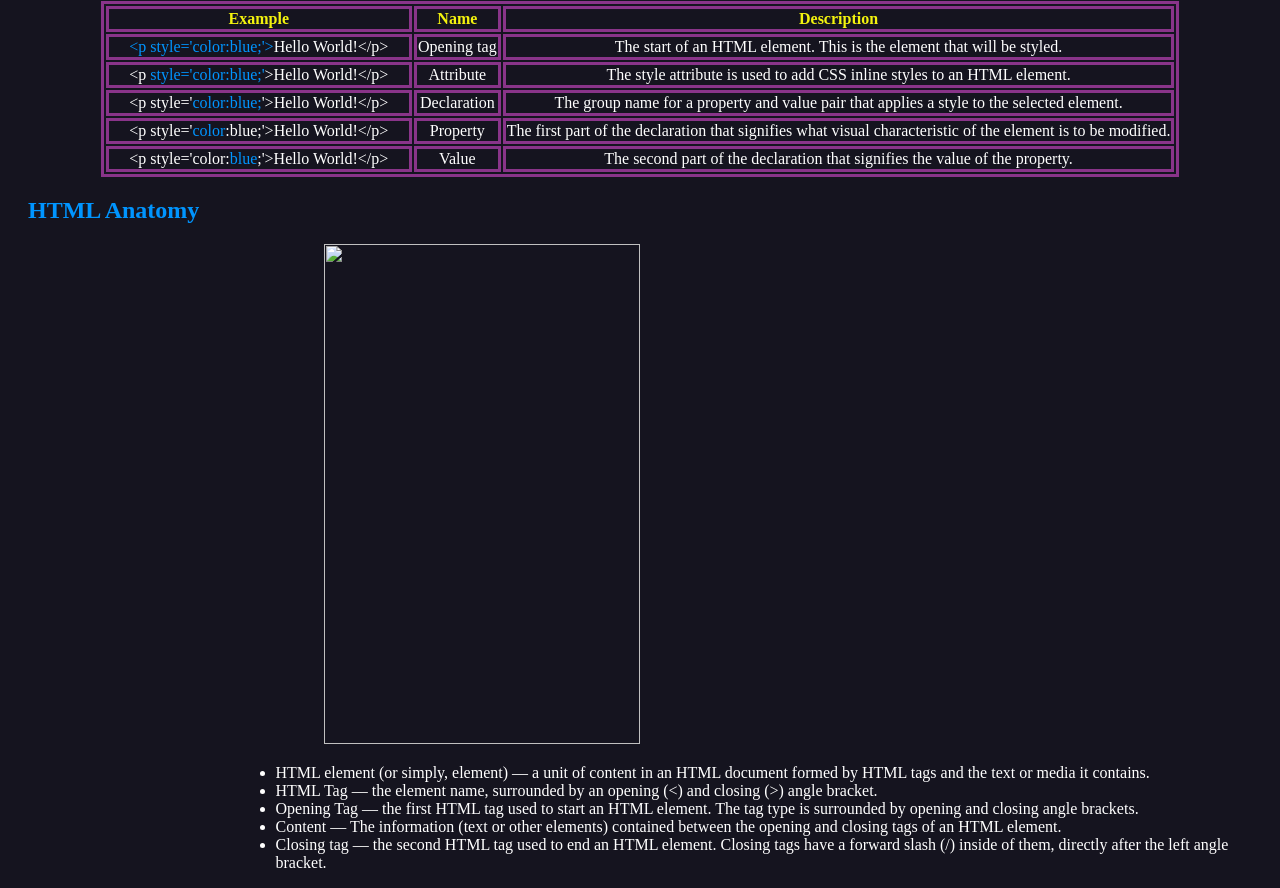
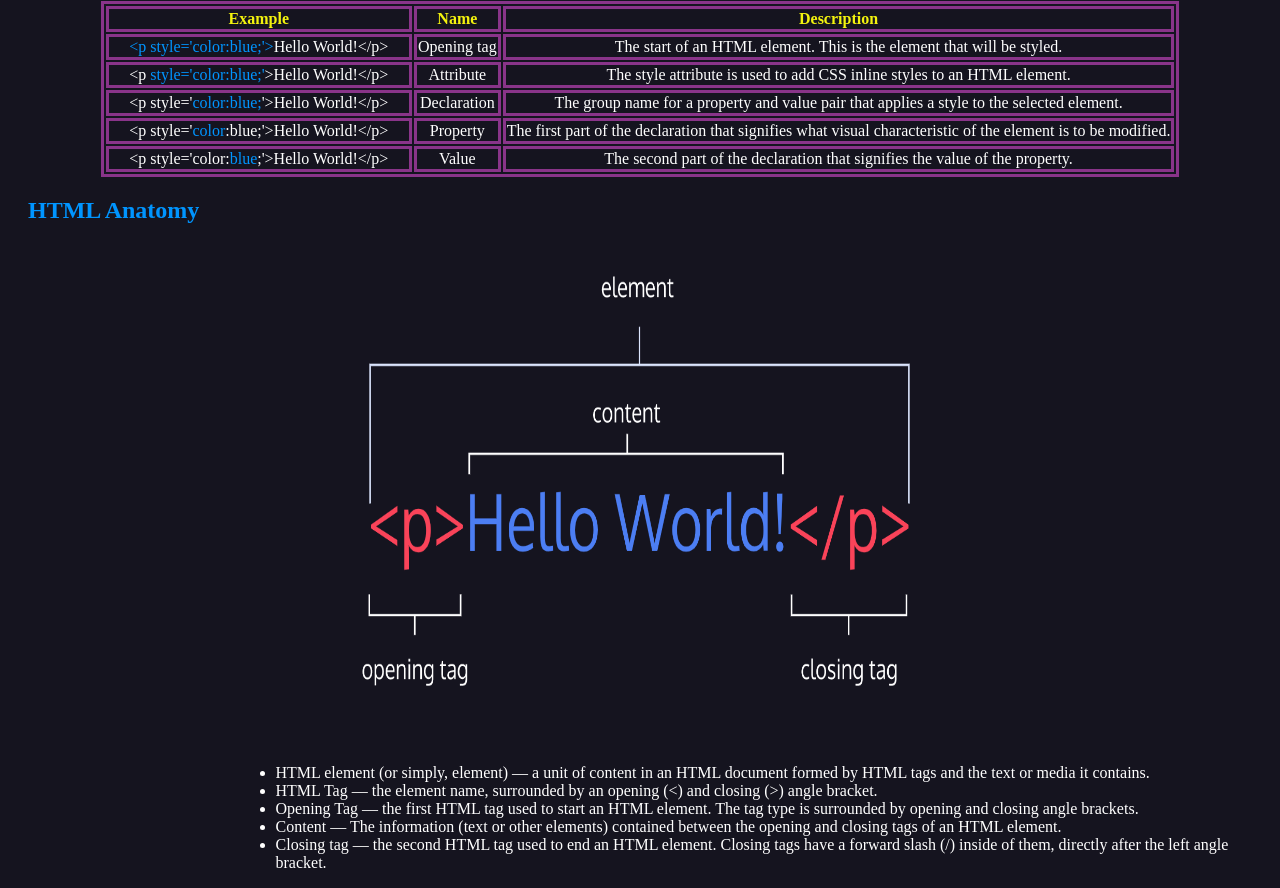
Before and after one commit to PatrickUs98/patrickparis.github.io, a plain HTML site: page index.html in a window 1280 px wide. Shown: the part 664-1552 px from the top of the page. Drawn offline with Linux system fonts and the light colour scheme.

Commit message:
Update index.html

```diff
--- a/index.html
+++ b/index.html
@@ -88,7 +88,7 @@
         </tbody>
     </table>
     <h2 id="htmlink">HTML Anatomy</h2>
-    <img src="/Cheatsheet/Poze/htmlanatomy.png">
+    <img src="/htmlanatomy.png">
     <ul id="htmla">
         <li>HTML element (or simply, element) — a unit of content in an HTML document formed by HTML tags and the text or media it contains.</li>
         <li>HTML Tag — the element name, surrounded by an opening (<) and closing (>) angle bracket.</li>
```
